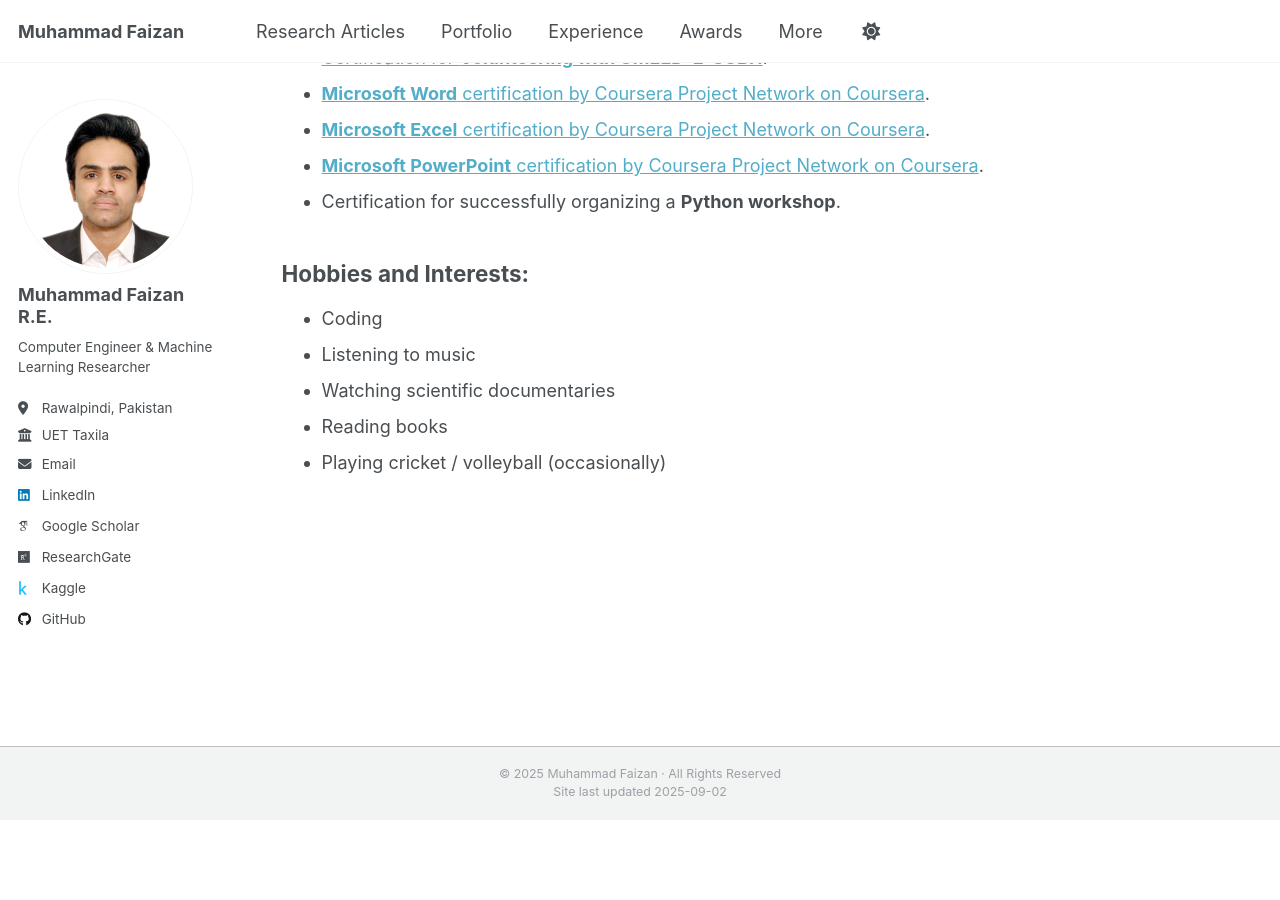
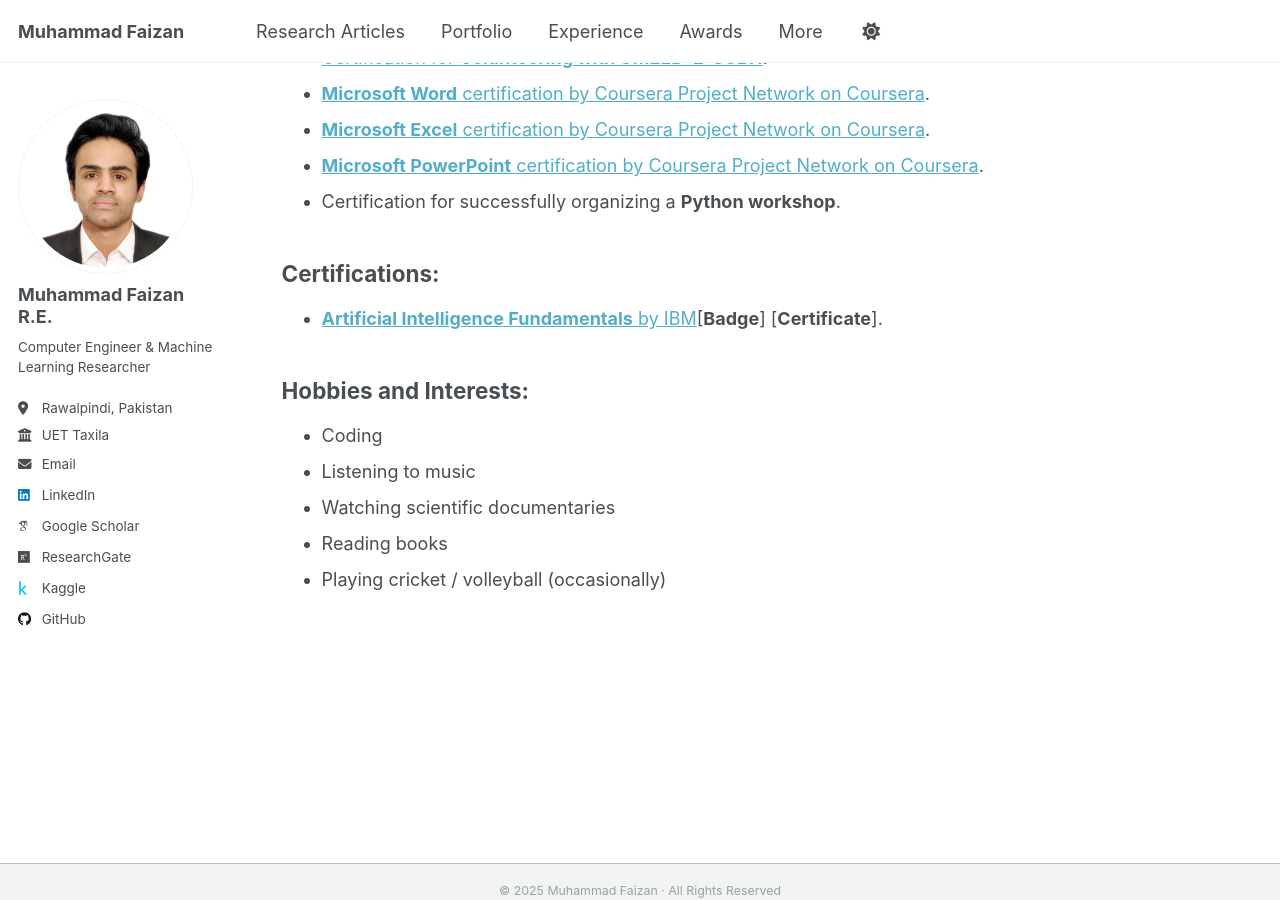
Before and after one commit to MuhammadFaizan99/MuhammadFaizan99.github.io, a Jekyll site: the page built from _pages/more.md, in a window 1280 px wide and 900 px high, scrolled down 577 px. Built offline with Jekyll 4.4.1, drawn with Linux system fonts in a browser that asks for light colours; some web fonts are replaced; a script that is not in the unit is left out; before the commit the page ends 1397 px from its top, so only the background shows below that.

Commit message:
Update more.md

```diff
--- a/_pages/more.md
+++ b/_pages/more.md
@@ -28,6 +28,10 @@ redirect_from:
 - [**Microsoft PowerPoint** certification by Coursera Project Network on Coursera](https://www.coursera.org/account/accomplishments/verify/C49J92TQTX3Y).
 - Certification for successfully organizing a **Python workshop**.
 
+## Certifications:
+
+- [**Artificial Intelligence Fundamentals** by IBM](https://www.credly.com/badges/b21202fb-1b5d-4428-941d-8cf181332f7d/public_url)[**Badge**] [**Certificate**].
+
 ## Hobbies and Interests:
 
 - Coding
```
